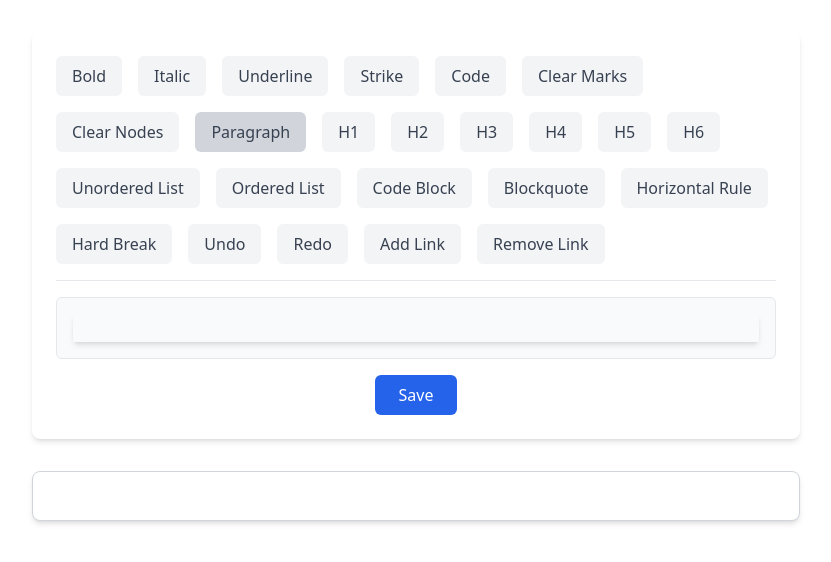
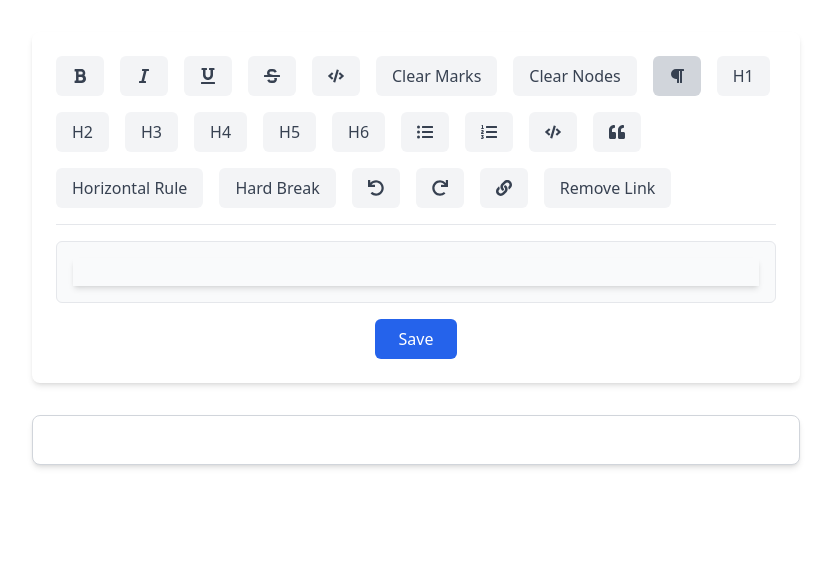
Before and after one commit to arjit88/tiptap-extension, a React (Vite) app: page / in a window 1280 px wide. Shown: the top 562 px of the page, without its empty margins (224-1055 px from the left). Built offline with nearby package versions, Linux system fonts and the light colour scheme.

Commit message:
Add Icons to the buttons.

```diff
--- a/package.json
+++ b/package.json
@@ -17,7 +17,8 @@
     "@tiptap/starter-kit": "^2.10.4",
     "html-react-parser": "^5.2.2",
     "react": "^18.3.1",
-    "react-dom": "^18.3.1"
+    "react-dom": "^18.3.1",
+    "react-icons": "^5.4.0"
   },
   "devDependencies": {
     "@eslint/js": "^9.17.0",
--- a/src/components/Tiptap.jsx
+++ b/src/components/Tiptap.jsx
@@ -2,12 +2,25 @@ import { useEditor, EditorContent } from "@tiptap/react";
 import StarterKit from "@tiptap/starter-kit";
 import Underline from "@tiptap/extension-underline";
 import { Link } from "@tiptap/extension-link";
+import {
+  FaBold,
+  FaItalic,
+  FaUnderline,
+  FaStrikethrough,
+  FaCode,
+  FaListUl,
+  FaListOl,
+  FaQuoteLeft,
+  FaLink,
+  FaUndo,
+  FaRedo,
+  FaParagraph,
+} from "react-icons/fa";
 
 // All Necessary Extensions.
 const extensions = [StarterKit, Underline, Link];
 const content = ``;
 
-// Using useEditor hook for using the extensions.
 const Tiptap = ({ handleEventContentSave }) => {
   const editor = useEditor({
     extensions,
@@ -42,7 +55,7 @@ const Tiptap = ({ handleEventContentSave }) => {
   return (
     <div className="max-w-3xl mx-auto bg-white rounded-lg shadow-md p-6 mt-8">
       <div className="mb-4 border-b pb-4">
-        {/* Toolbar with formal button design */}
+        {/* Toolbar with icons */}
         <div className="flex flex-wrap gap-4">
           {/* Bold Font */}
           <button
@@ -52,7 +65,7 @@ const Tiptap = ({ handleEventContentSave }) => {
               editor.isActive("bold") ? "bg-gray-300" : ""
             }`}
           >
-            Bold
+            <FaBold />
           </button>
 
           {/* Italic Font */}
@@ -63,7 +76,7 @@ const Tiptap = ({ handleEventContentSave }) => {
               editor.isActive("italic") ? "bg-gray-300" : ""
             }`}
           >
-            Italic
+            <FaItalic />
           </button>
 
           {/* Underline button */}
@@ -74,7 +87,7 @@ const Tiptap = ({ handleEventContentSave }) => {
               editor.isActive("underline") ? "bg-gray-300" : ""
             }`}
           >
-            Underline
+            <FaUnderline />
           </button>
 
           {/* Strike button */}
@@ -85,7 +98,7 @@ const Tiptap = ({ handleEventContentSave }) => {
               editor.isActive("strike") ? "bg-gray-300" : ""
             }`}
           >
-            Strike
+            <FaStrikethrough />
           </button>
 
           {/* Code button */}
@@ -96,7 +109,7 @@ const Tiptap = ({ handleEventContentSave }) => {
               editor.isActive("code") ? "bg-gray-300" : ""
             }`}
           >
-            Code
+            <FaCode />
           </button>
 
           {/* Clear Marks button */}
@@ -122,7 +135,7 @@ const Tiptap = ({ handleEventContentSave }) => {
               editor.isActive("paragraph") ? "bg-gray-300" : ""
             }`}
           >
-            Paragraph
+            <FaParagraph />
           </button>
 
           {/* Heading buttons */}
@@ -155,7 +168,7 @@ const Tiptap = ({ handleEventContentSave }) => {
               editor.isActive("bulletList") ? "bg-gray-300" : ""
             }`}
           >
-            Unordered List
+            <FaListUl />
           </button>
 
           {/* Ordered List button */}
@@ -165,7 +178,7 @@ const Tiptap = ({ handleEventContentSave }) => {
               editor.isActive("orderedList") ? "bg-gray-300" : ""
             }`}
           >
-            Ordered List
+            <FaListOl />
           </button>
 
           {/* Code Block button */}
@@ -175,7 +188,7 @@ const Tiptap = ({ handleEventContentSave }) => {
               editor.isActive("codeBlock") ? "bg-gray-300" : ""
             }`}
           >
-            Code Block
+            <FaCode />
           </button>
 
           {/* Blockquote button */}
@@ -185,7 +198,7 @@ const Tiptap = ({ handleEventContentSave }) => {
               editor.isActive("blockquote") ? "bg-gray-300" : ""
             }`}
           >
-            Blockquote
+            <FaQuoteLeft />
           </button>
 
           {/* Horizontal Rule button */}
@@ -210,14 +223,14 @@ const Tiptap = ({ handleEventContentSave }) => {
             disabled={!editor.can().chain().focus().undo().run()}
             className="px-4 py-2 rounded-md text-gray-700 bg-gray-100 hover:bg-gray-200 transition-colors duration-200"
           >
-            Undo
+            <FaUndo />
           </button>
           <button
             onClick={() => editor.chain().focus().redo().run()}
             disabled={!editor.can().chain().focus().redo().run()}
             className="px-4 py-2 rounded-md text-gray-700 bg-gray-100 hover:bg-gray-200 transition-colors duration-200"
           >
-            Redo
+            <FaRedo />
           </button>
 
           {/* Link buttons */}
@@ -225,7 +238,7 @@ const Tiptap = ({ handleEventContentSave }) => {
             onClick={addLink}
             className="px-4 py-2 rounded-md text-gray-700 bg-gray-100 hover:bg-gray-200 transition-colors duration-200"
           >
-            Add Link
+            <FaLink />
           </button>
           <button
             onClick={removeLink}
```
Also changed, not shown: 1 other file (tests, documents, lock files or other folders).
